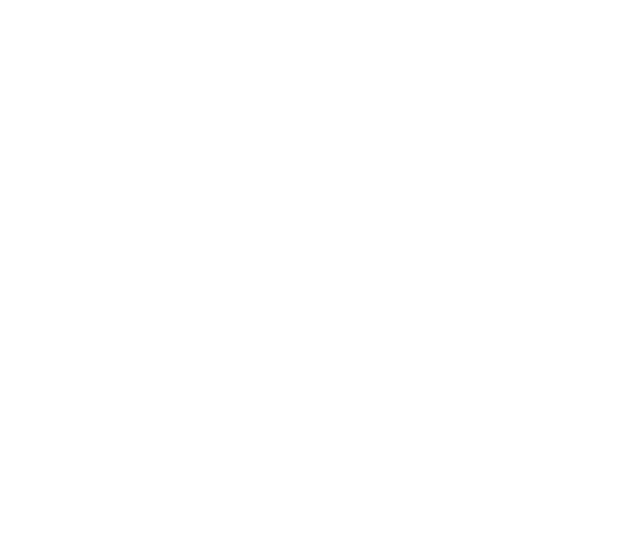
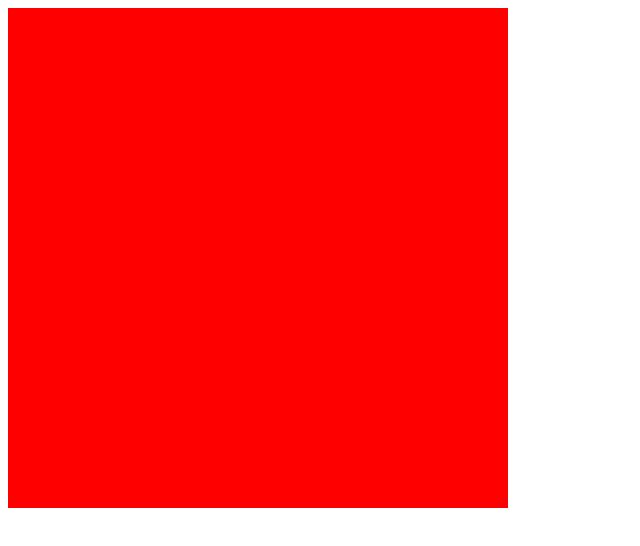
Before and after one commit to sjlaurino/stoplight, a plain HTML site: page index.html in a window 1280 px wide. Shown: the whole page, without its empty margins (0-640 px from the left). Drawn offline with Linux system fonts and the light colour scheme.

Commit message:
linked css to html

```diff
--- a/index.html
+++ b/index.html
@@ -6,6 +6,7 @@
   <meta name="viewport" content="width=device-width, initial-scale=1.0">
   <meta http-equiv="X-UA-Compatible" content="ie=edge">
   <title>Document</title>
+  <link rel="stylesheet" href="style.css">
 </head>
 
 <body>
--- a/style.css
+++ b/style.css
@@ -1,5 +1,9 @@
 .red{
-  color:red;
+  height: 500px;
+  width:500px;
+  background-color:red;
+
+
 }
 .yellow{
   color:yellow;
```
